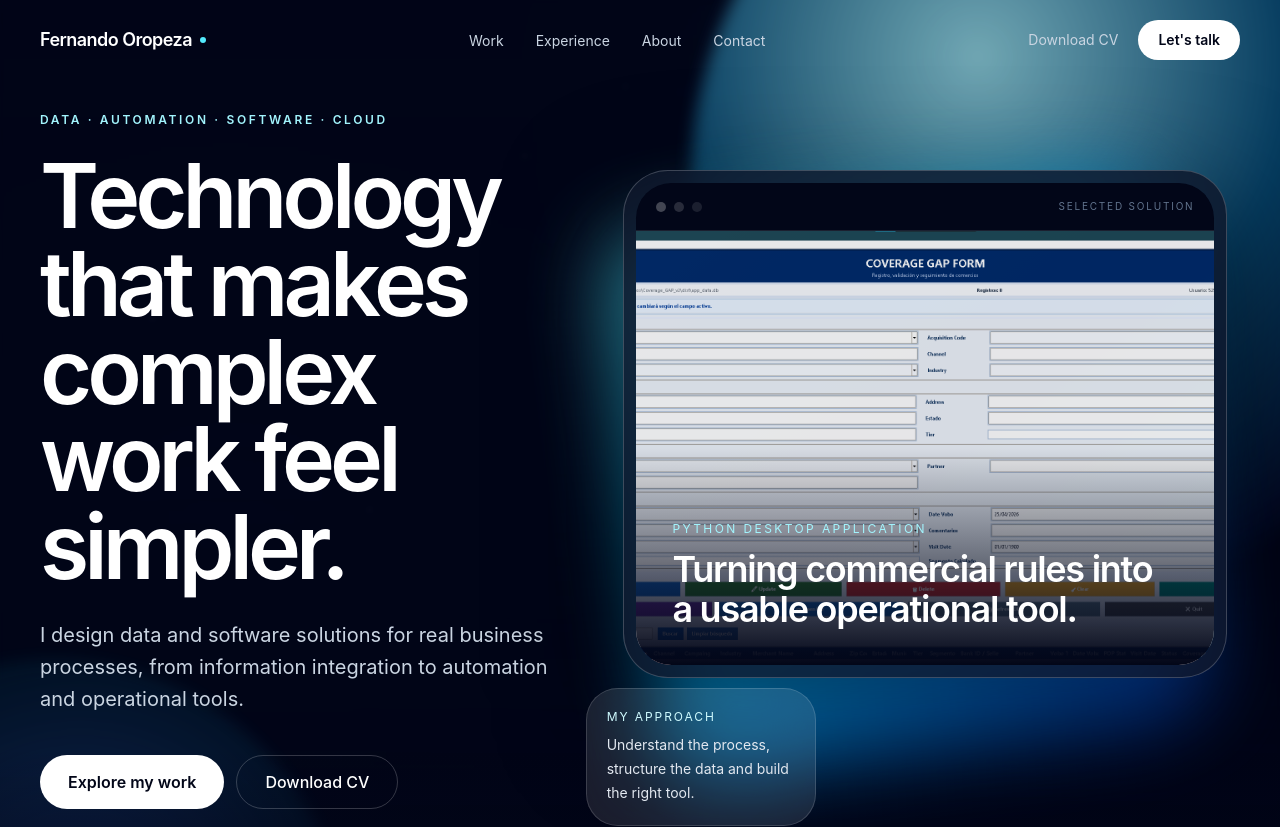
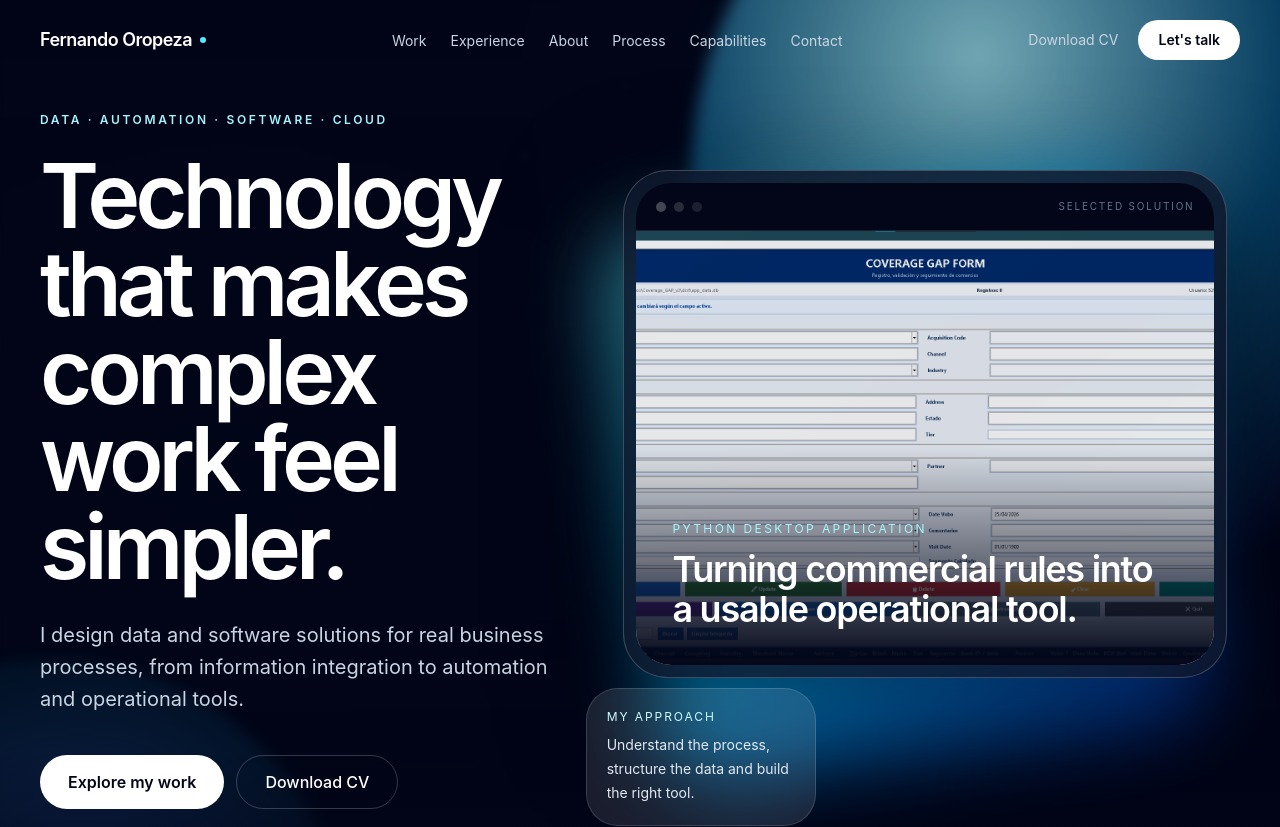
Before and after one commit to OropezaNtx/portfolio-fernando, a React (Vite) app: page / in a window 1280 px wide. Shown: the top 827 px of the page. Built offline with nearby package versions, Linux system fonts and the light colour scheme.

Commit message:
Fix section navigation and align menu order

```diff
--- a/src/components/Navbar.jsx
+++ b/src/components/Navbar.jsx
@@ -12,11 +12,25 @@ function Navbar() {
   }, [])
 
   const links = [
-    { label: "Work", href: "/#projects" },
-    { label: "Experience", href: "/#experience" },
-    { label: "About", href: "/#about" },
-    { label: "Contact", href: "/#contact" },
+    { label: "Work", href: "#projects" },
+    { label: "Experience", href: "#experience" },
+    { label: "About", href: "#about" },
+    { label: "Process", href: "#process" },
+    { label: "Capabilities", href: "#skills" },
+    { label: "Contact", href: "#contact" },
   ]
+
+  const navigateToSection = (event, href) => {
+    if (window.location.pathname !== "/") return
+
+    const section = document.querySelector(href)
+    if (!section) return
+
+    event.preventDefault()
+    setIsOpen(false)
+    section.scrollIntoView({ behavior: "smooth", block: "start" })
+    window.history.replaceState(null, "", href)
+  }
 
   return (
     <header
@@ -27,16 +41,21 @@ function Navbar() {
       }`}
     >
       <nav className="mx-auto flex max-w-[1380px] items-center justify-between px-6 py-5 lg:px-10">
-        <a href="/#home" className="group flex items-center gap-2 text-white">
+        <a
+          href="#home"
+          onClick={(event) => navigateToSection(event, "#home")}
+          className="group flex items-center gap-2 text-white"
+        >
           <span className="text-lg font-semibold tracking-[-0.03em]">Fernando Oropeza</span>
           <span className="h-1.5 w-1.5 rounded-full bg-cyan-300 transition group-hover:scale-150" />
         </a>
 
-        <ul className="hidden items-center gap-8 lg:flex">
+        <ul className="hidden items-center gap-6 xl:flex">
           {links.map((item) => (
             <li key={item.label}>
               <a
                 href={item.href}
+                onClick={(event) => navigateToSection(event, item.href)}
                 className="text-sm text-slate-300 transition hover:text-white"
               >
                 {item.label}
@@ -54,7 +73,8 @@ function Navbar() {
             Download CV
           </a>
           <a
-            href="/#contact"
+            href="#contact"
+            onClick={(event) => navigateToSection(event, "#contact")}
             className="rounded-full bg-white px-5 py-2.5 text-sm font-semibold text-slate-950 transition hover:scale-[1.03] hover:bg-cyan-100"
           >
             Let&apos;s talk
@@ -66,20 +86,20 @@ function Navbar() {
           aria-label="Toggle navigation"
           aria-expanded={isOpen}
           onClick={() => setIsOpen((current) => !current)}
-          className="flex h-10 w-10 items-center justify-center rounded-full border border-white/15 text-white lg:hidden"
+          className="flex h-10 w-10 items-center justify-center rounded-full border border-white/15 text-white xl:hidden"
         >
           <span className="text-lg">{isOpen ? "×" : "☰"}</span>
         </button>
       </nav>
 
       {isOpen && (
-        <div className="border-t border-white/10 bg-slate-950/96 px-6 py-6 backdrop-blur-xl lg:hidden">
+        <div className="border-t border-white/10 bg-slate-950/96 px-6 py-6 backdrop-blur-xl xl:hidden">
           <div className="flex flex-col gap-1">
             {links.map((item) => (
               <a
                 key={item.label}
                 href={item.href}
-                onClick={() => setIsOpen(false)}
+                onClick={(event) => navigateToSection(event, item.href)}
                 className="border-b border-white/10 py-4 text-lg text-slate-200"
               >
                 {item.label}
```
